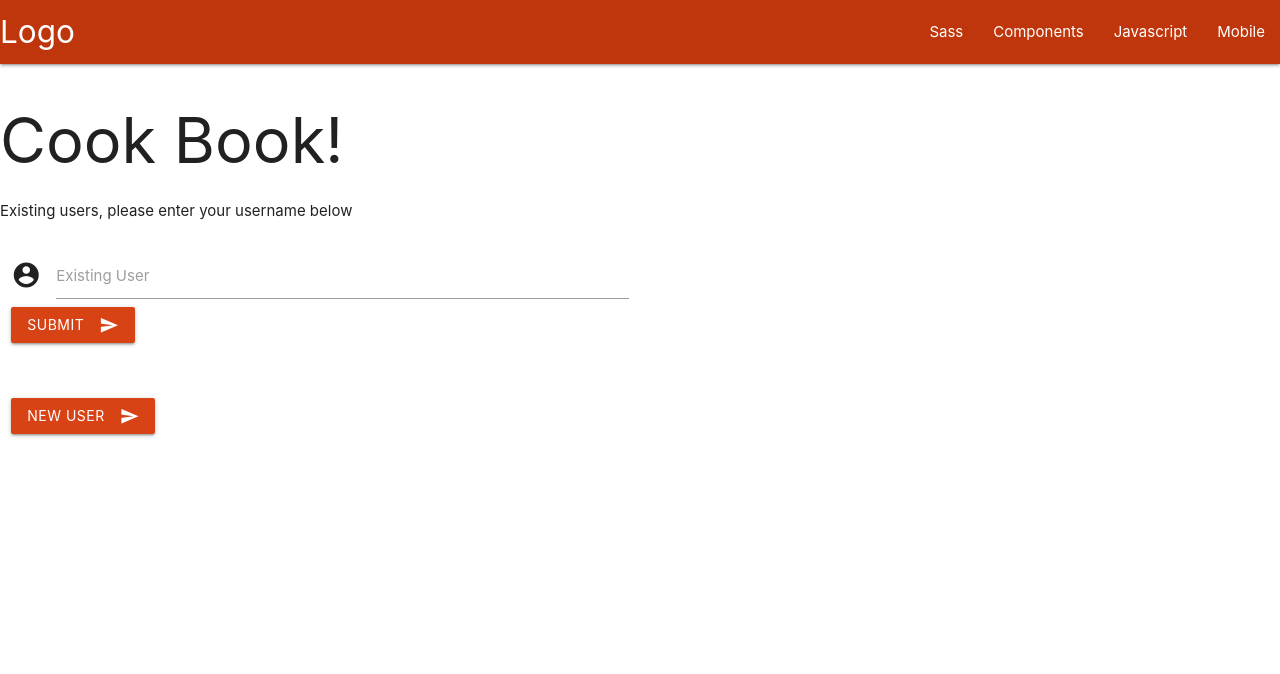
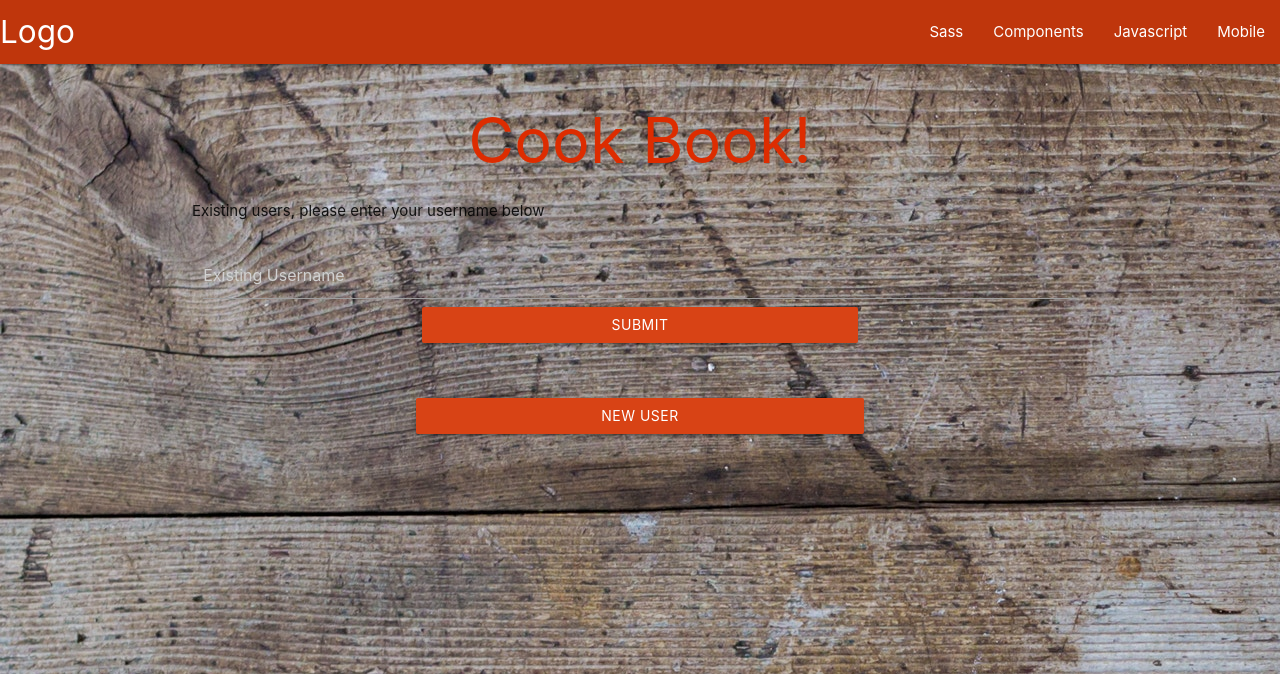
Before and after one commit to Code-Institute-Submissions/cookbook-9, a Flask app: page / in a window 1280 px wide. Shown: the top 674 px of the page. Run offline with Flask 2, Linux system fonts and the light colour scheme; some libraries are stand-ins or nearby versions.

Commit message:
updated homepage added background

```diff
--- /dev/null
+++ b/static/css/style.css
@@ -0,0 +1,8 @@
+h1 {
+    color: #dd2c00;
+    text-align: center;
+}
+
+body {
+ background-image: url("../images/dana-devolk-693938-unsplash.jpg");
+}
--- a/templates/base.html
+++ b/templates/base.html
@@ -4,10 +4,12 @@
 <head>
     <link href="https://fonts.googleapis.com/icon?family=Material+Icons" rel="stylesheet">
     <link rel="stylesheet" href="https://cdnjs.cloudflare.com/ajax/libs/materialize/1.0.0/css/materialize.min.css">
+    <link rel="stylesheet" href="../static/css/style.css" type="text/css" />
 
 </head>
 
 <body>
+
   <nav>
     <div class="nav-wrapper deep-orange darken-4">
       <a href="{{ url_for('index') }}" class="brand-logo">Logo</a>
@@ -28,6 +30,8 @@
         <li><a href="mobile.html">Mobile</a></li>
     </ul>
 
+    <h1>Cook Book!</h1>
+
     {% block content %}{% endblock %}
 
     <script src="https://cdnjs.cloudflare.com/ajax/libs/jquery/3.2.1/jquery.min.js"></script>
--- a/templates/index.html
+++ b/templates/index.html
@@ -1,27 +1,28 @@
 {% extends 'base.html' %} {% block content %}
-<h1>Cook Book!</h1>
-<p>Existing users, please enter your username below</p>
+
+
+
+<div class="container">
 
     <div class="row">
-    <form name="existing" method="POST" class="col s12">
+        <p>Existing users, please enter your username below</p>
+        <form name="existing" method="POST">
             <div class="row">
-        <div class="input-field col s6">
-          <i class="material-icons prefix">account_circle</i>
-          <input id= "username" type="text" class="validate" name= "username">
-            <button class="btn waves-effect waves-light deep-orange darken-3" type="submit" id="submit" name="action">Submit
-            <i class="material-icons right">send</i>
+                <div class="input-field col s12">
+                    <input placeholder="Existing Username" id="username" type="text" class="validate" name="username">
+                    <button class="btn waves-effect waves-light deep-orange darken-3 col s6 offset-s3" type="submit" id="submit" name="action">Submit
                     </button>
-          <label for="username">Existing User</label>
                 </div>
             </div>
         </form>
     </div>
+</div>
 
 
+<div class="container">
     <div class="row">
-    <div class="col s12">
-        <a class="btn waves-effect waves-light deep-orange darken-3" href="{{ url_for('add_user') }}">New User
-        <i class="material-icons right">send</i>
+        <a class="btn waves-effect waves-light deep-orange darken-3 col s6 offset-s3" href="{{ url_for('add_user') }}">
+            New User
         </a>
     </div>
 </div>
--- a/templates/newuser.html
+++ b/templates/newuser.html
@@ -1,5 +1,4 @@
 {% extends 'base.html' %} {% block content %}
-<h1>Cook Book!</h1>
 
   <p>New users, please create your unique username below!</p>
   <div class="row">
```
Also changed, not shown: static/images/dana-devolk-693938-unsplash.jpg (added). Lines whose indentation alone changed are shown as unchanged.
